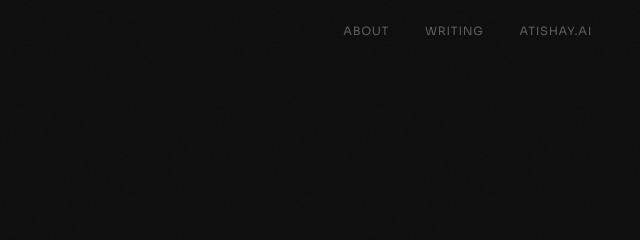
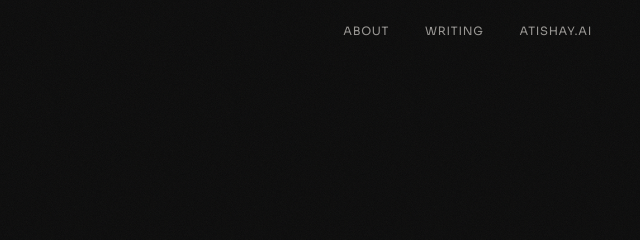
Before and after one commit to atishayai/atishayai.github.io, a website: page index.html in a window 1280 px wide. Shown: the top 240 px of the page, 640-1280 px from the left. Drawn offline with nearby package versions, Linux system fonts and the light colour scheme.

Commit message:
Remove unused Paan Shot PDF; raise nav link contrast
The PDF sat at the repo root unreferenced by any page while staying
publicly fetchable. Drop it.

Inactive nav links used --ink-faint (0.35 alpha), about 2.3:1 against
the background — under the 4.5:1 floor, and easy to read as missing on
pages where a gold glow sits behind the nav. --ink-dim gets it to 6.6:1.

Co-Authored-By: Claude Opus 5 <noreply@anthropic.com>

```diff
--- a/styles.css
+++ b/styles.css
@@ -152,7 +152,7 @@ a { color: inherit; text-decoration: none; }
 .v2-nav-links a {
   font-size: 0.72rem;
   font-weight: 400;
-  color: var(--ink-faint);
+  color: var(--ink-dim);
   letter-spacing: 0.06em;
   text-transform: uppercase;
   transition: color 0.3s ease;
```
Also changed, not shown: 1 other file.
